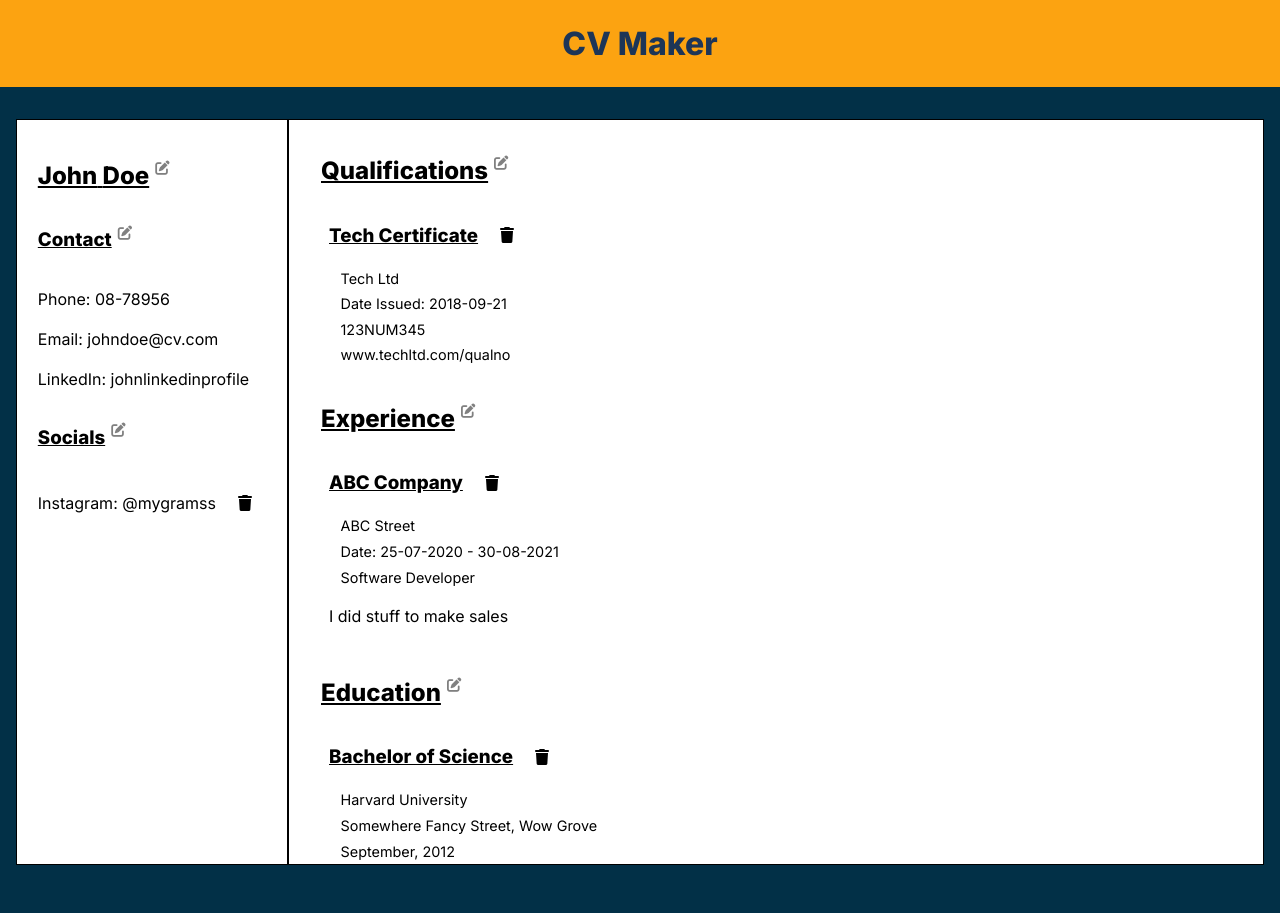
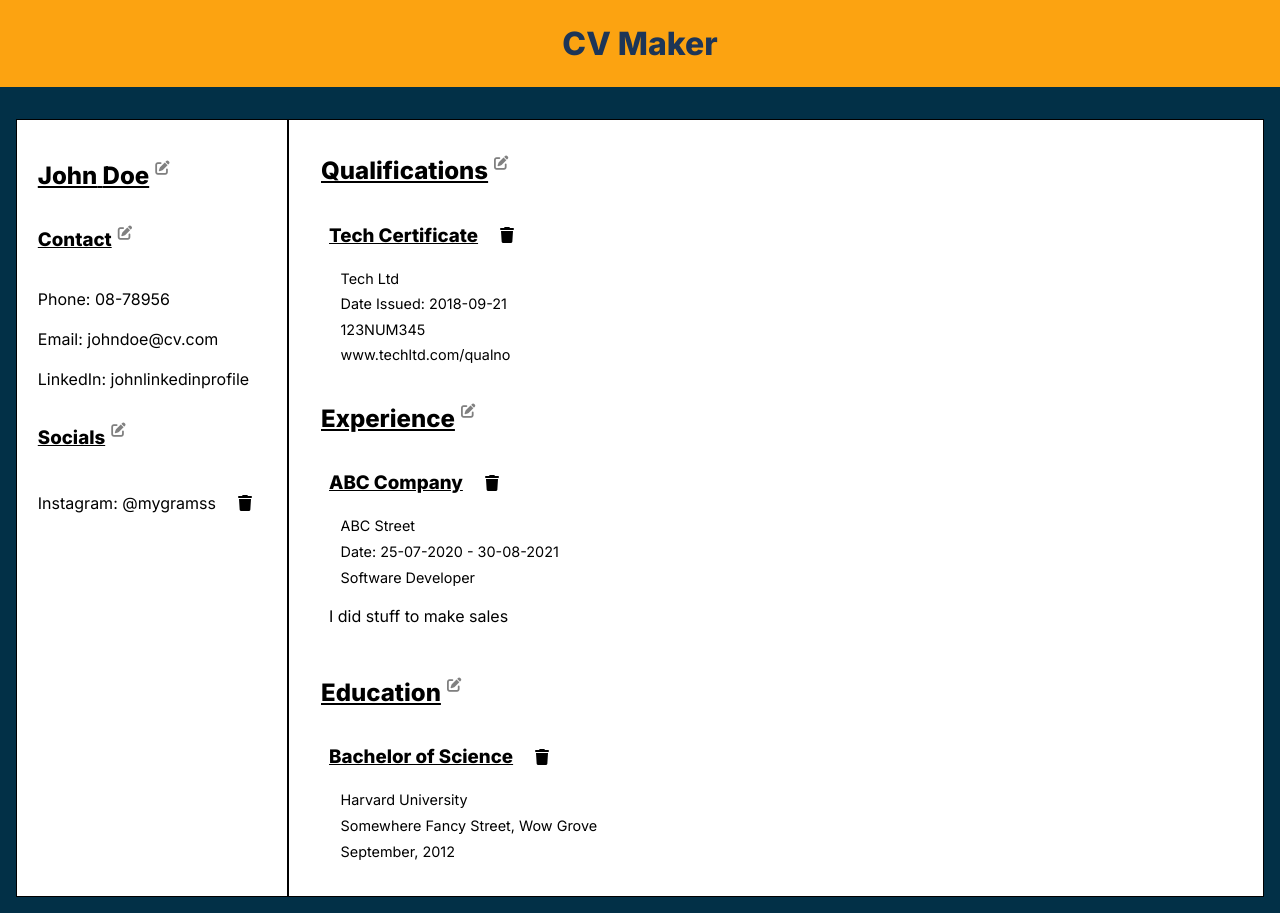
Before and after one commit to kebin20/cv-generator-top, a React (Create React App) app: page / in a window 1280 px wide. Before the commit the page ends 881 px from the top, so only its background shows below. Built offline with nearby package versions, Linux system fonts and the light colour scheme.

Commit message:
CV Generator completed

```diff
--- a/components/Main/Education/Education.css
+++ b/components/Main/Education/Education.css
@@ -17,6 +17,7 @@
 
 ul.education-list {
   margin: 0;
+  padding-bottom: 2em;
 }
 
 li.education-item {
```
